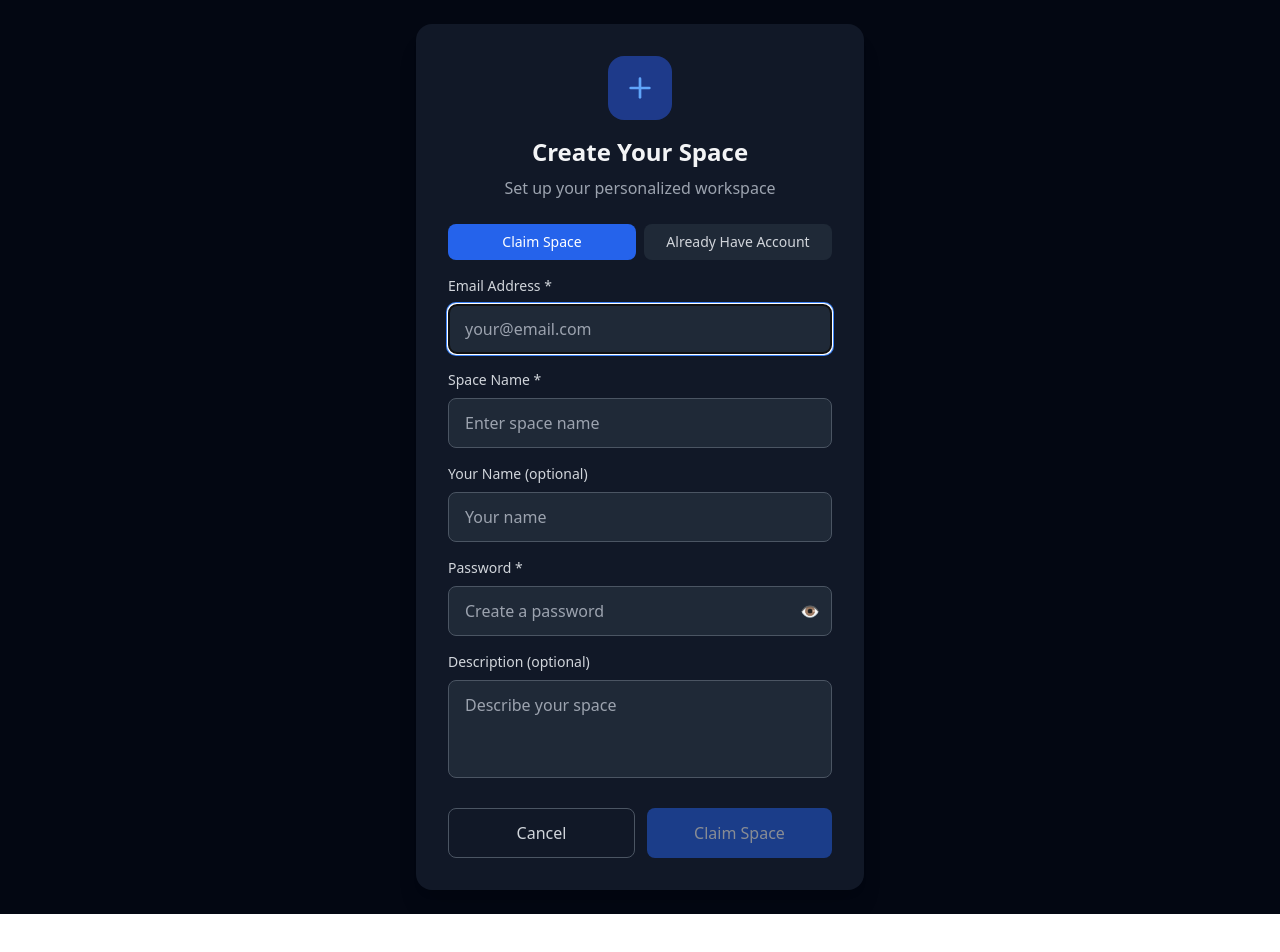
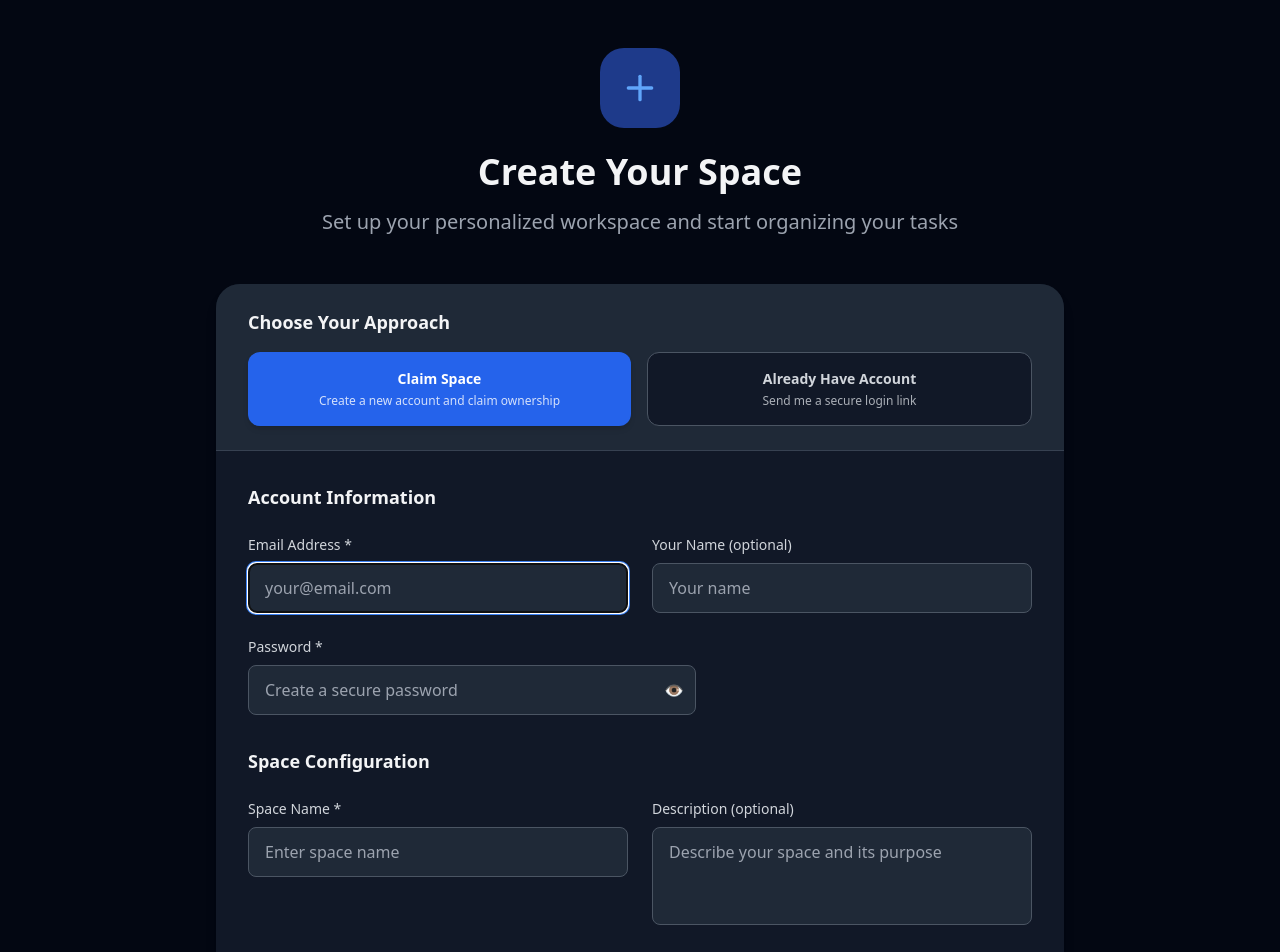
Before and after one commit to codeatmoon/only-tasks-turbo, a Next.js app in the folder apps/only-tasks/: page /create-space in a window 1280 px wide. Shown: the top 952 px of the page. Before the commit the page ends 914 px from the top, so only its background shows below. Built offline with nearby package versions, Linux system fonts and the light colour scheme.

Commit message:
Improve create-space UI: Transform from modal-like to full-page layout with sections
Co-authored-by: codeatmoon <129099927+codeatmoon@users.noreply.github.com>

```diff
--- a/apps/only-tasks/components/spaces/SpaceCreation.tsx
+++ b/apps/only-tasks/components/spaces/SpaceCreation.tsx
@@ -112,49 +112,68 @@ export default function SpaceCreation({ spaceId, onSpaceCreated, onCancel, isPag
   }
 
   return (
-    <div className="min-h-screen bg-gray-50 dark:bg-gray-950 flex items-center justify-center p-6">
-      <div className="bg-white dark:bg-gray-900 rounded-2xl shadow-xl p-8 w-full max-w-md">
-        <div className="text-center mb-6">
-          <div className="w-16 h-16 bg-blue-100 dark:bg-blue-900 rounded-2xl mx-auto mb-4 flex items-center justify-center">
-            <LucidePlus size={32} className="text-blue-600 dark:text-blue-400" />
+    <div className="min-h-screen bg-gray-50 dark:bg-gray-950">
+      <div className="max-w-4xl mx-auto px-6 py-12">
+        {/* Header Section */}
+        <div className="text-center mb-12">
+          <div className="w-20 h-20 bg-blue-100 dark:bg-blue-900 rounded-3xl mx-auto mb-6 flex items-center justify-center">
+            <LucidePlus size={40} className="text-blue-600 dark:text-blue-400" />
           </div>
-          <h1 className="text-2xl font-bold text-gray-900 dark:text-gray-100 mb-2">
+          <h1 className="text-4xl font-bold text-gray-900 dark:text-gray-100 mb-4">
             {isPage ? 'Create Your Space' : 'Create New Space'}
           </h1>
-          <p className="text-gray-600 dark:text-gray-400">
+          <p className="text-xl text-gray-600 dark:text-gray-400 max-w-2xl mx-auto">
             {isPage
-              ? (spaceId ? `Set up your space "${spaceId}"` : 'Set up your personalized workspace')
-              : `Space "${spaceId}" doesn't exist yet. Let's create it!`
+              ? (spaceId ? `Set up your space "${spaceId}" and start organizing your tasks` : 'Set up your personalized workspace and start organizing your tasks')
+              : `Space "${spaceId}" doesn't exist yet. Let's create it and get you started!`
             }
           </p>
         </div>
 
-        <form onSubmit={handleSubmit} className="space-y-4">
-          <div className="flex gap-2 mb-4">
+        {/* Main Form Container */}
+        <div className="bg-white dark:bg-gray-900 rounded-3xl shadow-lg overflow-hidden">
+          {/* Mode Selection Section */}
+          <div className="bg-gray-50 dark:bg-gray-800 px-8 py-6 border-b border-gray-200 dark:border-gray-700">
+            <h2 className="text-lg font-semibold text-gray-900 dark:text-gray-100 mb-4">Choose Your Approach</h2>
+            <div className="flex gap-4">
               <button
                 type="button"
                 onClick={() => setMode('claim')}
-              className={`flex-1 px-4 py-2 rounded-lg text-sm font-medium transition-colors ${
+                className={`flex-1 px-6 py-4 rounded-xl text-sm font-medium transition-all ${
                   mode === 'claim'
-                  ? 'bg-blue-600 text-white'
-                  : 'bg-gray-100 dark:bg-gray-800 text-gray-700 dark:text-gray-300'
+                    ? 'bg-blue-600 text-white shadow-md'
+                    : 'bg-white dark:bg-gray-900 text-gray-700 dark:text-gray-300 border border-gray-200 dark:border-gray-600 hover:bg-gray-50 dark:hover:bg-gray-800'
                 }`}
               >
-              Claim Space
+                <div className="text-center">
+                  <div className="font-semibold">Claim Space</div>
+                  <div className="text-xs opacity-80 mt-1">Create a new account and claim ownership</div>
+                </div>
               </button>
               <button
                 type="button"
                 onClick={() => setMode('login')}
-              className={`flex-1 px-4 py-2 rounded-lg text-sm font-medium transition-colors ${
+                className={`flex-1 px-6 py-4 rounded-xl text-sm font-medium transition-all ${
                   mode === 'login'
-                  ? 'bg-blue-600 text-white'
-                  : 'bg-gray-100 dark:bg-gray-800 text-gray-700 dark:text-gray-300'
+                    ? 'bg-blue-600 text-white shadow-md'
+                    : 'bg-white dark:bg-gray-900 text-gray-700 dark:text-gray-300 border border-gray-200 dark:border-gray-600 hover:bg-gray-50 dark:hover:bg-gray-800'
                 }`}
               >
-              Already Have Account
+                <div className="text-center">
+                  <div className="font-semibold">Already Have Account</div>
+                  <div className="text-xs opacity-80 mt-1">Send me a secure login link</div>
+                </div>
               </button>
             </div>
+          </div>
 
+          {/* Form Content */}
+          <form onSubmit={handleSubmit} className="p-8">
+
+            {/* Account Information Section */}
+            <div className="mb-8">
+              <h3 className="text-lg font-semibold text-gray-900 dark:text-gray-100 mb-6">Account Information</h3>
+              <div className="grid md:grid-cols-2 gap-6">
                 <div>
                   <label htmlFor="email" className="block text-sm font-medium text-gray-700 dark:text-gray-300 mb-2">
                     Email Address *
@@ -175,7 +194,60 @@ export default function SpaceCreation({ spaceId, onSpaceCreated, onCancel, isPag
                 </div>
 
                 {mode === 'claim' && (
-            <>
+                  <div>
+                    <label htmlFor="ownerName" className="block text-sm font-medium text-gray-700 dark:text-gray-300 mb-2">
+                      Your Name (optional)
+                    </label>
+                    <input
+                      type="text"
+                      id="ownerName"
+                      value={ownerName}
+                      onChange={(e) => setOwnerName(e.target.value)}
+                      className="w-full px-4 py-3 border border-gray-300 dark:border-gray-600 rounded-lg
+                                 bg-white dark:bg-gray-800 text-gray-900 dark:text-gray-100
+                                 focus:ring-2 focus:ring-blue-500 focus:border-transparent
+                                 placeholder-gray-500 dark:placeholder-gray-400"
+                      placeholder="Your name"
+                      disabled={loading}
+                    />
+                  </div>
+                )}
+              </div>
+
+              {mode === 'claim' && (
+                <div className="mt-6">
+                  <label htmlFor="password" className="block text-sm font-medium text-gray-700 dark:text-gray-300 mb-2">
+                    Password *
+                  </label>
+                  <div className="relative max-w-md">
+                    <input
+                      type={showPassword ? 'text' : 'password'}
+                      id="password"
+                      value={password}
+                      onChange={(e) => setPassword(e.target.value)}
+                      className="w-full px-4 py-3 border border-gray-300 dark:border-gray-600 rounded-lg
+                                 bg-white dark:bg-gray-800 text-gray-900 dark:text-gray-100
+                                 focus:ring-2 focus:ring-blue-500 focus:border-transparent
+                                 placeholder-gray-500 dark:placeholder-gray-400 pr-12"
+                      placeholder="Create a secure password"
+                      disabled={loading}
+                    />
+                    <button
+                      type="button"
+                      onClick={() => setShowPassword(!showPassword)}
+                      className="absolute right-3 top-1/2 transform -translate-y-1/2 text-gray-500 dark:text-gray-400 hover:text-gray-700 dark:hover:text-gray-300"
+                    >
+                      {showPassword ? '🙈' : '👁️'}
+                    </button>
+                  </div>
+                </div>
+              )}
+            </div>
+
+            {mode === 'claim' && (
+              <div className="mb-8">
+                <h3 className="text-lg font-semibold text-gray-900 dark:text-gray-100 mb-6">Space Configuration</h3>
+                <div className="grid md:grid-cols-2 gap-6">
                   <div>
                     <label htmlFor="name" className="block text-sm font-medium text-gray-700 dark:text-gray-300 mb-2">
                       Space Name *
@@ -193,52 +265,6 @@ export default function SpaceCreation({ spaceId, onSpaceCreated, onCancel, isPag
                       disabled={loading}
                     />
                   </div>
-
-              <div>
-                <label htmlFor="ownerName" className="block text-sm font-medium text-gray-700 dark:text-gray-300 mb-2">
-                  Your Name (optional)
-                </label>
-                <input
-                  type="text"
-                  id="ownerName"
-                  value={ownerName}
-                  onChange={(e) => setOwnerName(e.target.value)}
-                  className="w-full px-4 py-3 border border-gray-300 dark:border-gray-600 rounded-lg
-                             bg-white dark:bg-gray-800 text-gray-900 dark:text-gray-100
-                             focus:ring-2 focus:ring-blue-500 focus:border-transparent
-                             placeholder-gray-500 dark:placeholder-gray-400"
-                  placeholder="Your name"
-                  disabled={loading}
-                />
-              </div>
-
-              <div>
-                <label htmlFor="password" className="block text-sm font-medium text-gray-700 dark:text-gray-300 mb-2">
-                  Password *
-                </label>
-                <div className="relative">
-                  <input
-                    type={showPassword ? 'text' : 'password'}
-                    id="password"
-                    value={password}
-                    onChange={(e) => setPassword(e.target.value)}
-                    className="w-full px-4 py-3 border border-gray-300 dark:border-gray-600 rounded-lg
-                               bg-white dark:bg-gray-800 text-gray-900 dark:text-gray-100
-                               focus:ring-2 focus:ring-blue-500 focus:border-transparent
-                               placeholder-gray-500 dark:placeholder-gray-400 pr-12"
-                    placeholder="Create a password"
-                    disabled={loading}
-                  />
-                  <button
-                    type="button"
-                    onClick={() => setShowPassword(!showPassword)}
-                    className="absolute right-3 top-1/2 transform -translate-y-1/2 text-gray-500 dark:text-gray-400"
-                  >
-                    {showPassword ? '🙈' : '👁️'}
-                  </button>
-                </div>
-              </div>
-
                   <div>
                     <label htmlFor="description" className="block text-sm font-medium text-gray-700 dark:text-gray-300 mb-2">
                       Description (optional)
@@ -252,25 +278,31 @@ export default function SpaceCreation({ spaceId, onSpaceCreated, onCancel, isPag
                                  bg-white dark:bg-gray-800 text-gray-900 dark:text-gray-100
                                  focus:ring-2 focus:ring-blue-500 focus:border-transparent
                                  placeholder-gray-500 dark:placeholder-gray-400 resize-none"
-                  placeholder="Describe your space"
+                      placeholder="Describe your space and its purpose"
                       disabled={loading}
                     />
                   </div>
-            </>
+                </div>
+              </div>
             )}
 
             {mode === 'login' && (
-            <div className="text-center py-4">
-              <p className="text-gray-600 dark:text-gray-400 mb-4">
-                We&apos;ll send you a secure login link to access the space.
+              <div className="text-center py-8">
+                <div className="max-w-md mx-auto">
+                  <div className="bg-blue-50 dark:bg-blue-900/20 rounded-xl p-6 mb-6">
+                    <h3 className="text-lg font-semibold text-blue-900 dark:text-blue-100 mb-2">Secure Login</h3>
+                    <p className="text-blue-700 dark:text-blue-300 text-sm">
+                      We&apos;ll send you a secure login link to access the space. No password required!
                     </p>
+                  </div>
                   <button
                     type="button"
                     onClick={handleSendLoginLink}
                     disabled={loading || !email.trim()}
-                className="bg-green-600 text-white px-6 py-3 rounded-lg
+                    className="bg-green-600 text-white px-8 py-4 rounded-xl
                                hover:bg-green-700 disabled:opacity-50 disabled:cursor-not-allowed
-                           transition-colors duration-200 flex items-center justify-center gap-2 mx-auto"
+                               transition-colors duration-200 flex items-center justify-center gap-2 mx-auto
+                               font-semibold"
                   >
                     {loading ? (
                       <>
@@ -282,23 +314,25 @@ export default function SpaceCreation({ spaceId, onSpaceCreated, onCancel, isPag
                     )}
                   </button>
                 </div>
+              </div>
             )}
 
             {error && (
-            <div className="bg-red-50 dark:bg-red-900/20 border border-red-200 dark:border-red-800 rounded-lg p-3">
-              <p className="text-red-600 dark:text-red-400 text-sm">{error}</p>
+              <div className="bg-red-50 dark:bg-red-900/20 border border-red-200 dark:border-red-800 rounded-xl p-4 mb-6">
+                <p className="text-red-600 dark:text-red-400 text-sm font-medium">{error}</p>
               </div>
             )}
 
-          <div className="flex gap-3 pt-2">
+            {/* Actions Section */}
+            <div className="bg-gray-50 dark:bg-gray-800 -m-8 mt-8 px-8 py-6 flex flex-col sm:flex-row gap-4 justify-between items-center">
               <button
                 type="button"
                 onClick={onCancel}
                 disabled={loading}
-              className="flex-1 px-4 py-3 border border-gray-300 dark:border-gray-600 text-gray-700 dark:text-gray-300
-                         rounded-lg hover:bg-gray-50 dark:hover:bg-gray-800
+                className="w-full sm:w-auto px-6 py-3 border border-gray-300 dark:border-gray-600 text-gray-700 dark:text-gray-300
+                           rounded-xl hover:bg-gray-50 dark:hover:bg-gray-700
                            disabled:opacity-50 disabled:cursor-not-allowed
-                         transition-colors duration-200"
+                           transition-colors duration-200 font-medium"
               >
                 Cancel
               </button>
@@ -306,9 +340,10 @@ export default function SpaceCreation({ spaceId, onSpaceCreated, onCancel, isPag
                 <button
                   type="submit"
                   disabled={loading || !name.trim() || !email.trim() || !password}
-                className="flex-1 bg-blue-600 text-white px-4 py-3 rounded-lg
+                  className="w-full sm:w-auto bg-blue-600 text-white px-8 py-3 rounded-xl
                              hover:bg-blue-700 disabled:opacity-50 disabled:cursor-not-allowed
-                           transition-colors duration-200 flex items-center justify-center gap-2"
+                             transition-colors duration-200 flex items-center justify-center gap-2
+                             font-semibold"
                 >
                   {loading ? (
                     <>
@@ -320,23 +355,24 @@ export default function SpaceCreation({ spaceId, onSpaceCreated, onCancel, isPag
                   )}
                 </button>
               )}
-          </div>
 
               {mode === 'login' && (
-            <div className="text-center mt-4 pt-4 border-t border-gray-200 dark:border-gray-700">
+                <div className="text-center">
                   <p className="text-sm text-gray-600 dark:text-gray-400">
                     Don&apos;t have an account?
                     <button
                       type="button"
                       onClick={() => setMode('claim')}
-                  className="text-blue-600 dark:text-blue-400 hover:underline ml-1"
+                      className="text-blue-600 dark:text-blue-400 hover:underline ml-1 font-medium"
                     >
                       Claim this space
                     </button>
                   </p>
                 </div>
               )}
+            </div>
           </form>
+        </div>
       </div>
     </div>
   )
```
Lines whose indentation alone changed are shown as unchanged.
